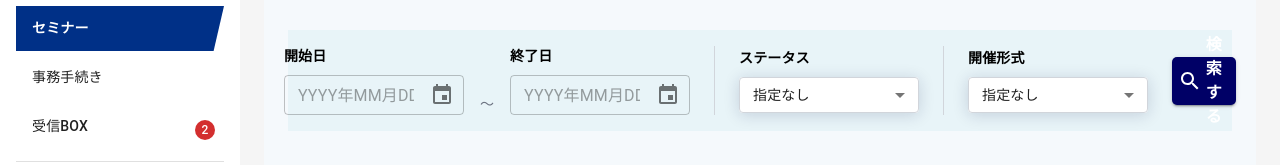
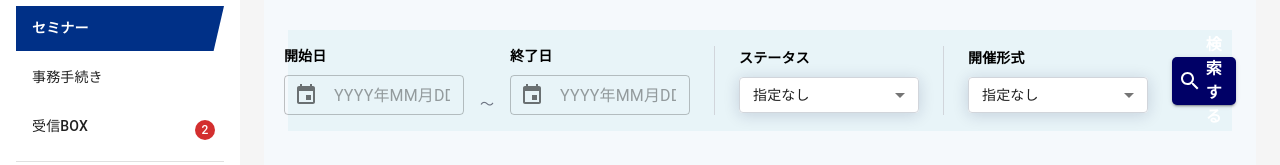
Before and after one commit to wu-jianchong/next-mui-dashboard-template, a Next.js app: page /seminar in a window 1280 px wide. Shown: the part 192-357 px from the top of the page. Built offline with nearby package versions, Linux system fonts and the light colour scheme.

Commit message:
change datepicker.

```diff
--- a/src/components/common/DateInput.tsx
+++ b/src/components/common/DateInput.tsx
@@ -361,6 +361,7 @@ export const DateInput = ({
                 },
               },
             },
+            field: { openPickerButtonPosition: "start" },
           }}
         />
       </Stack>
```
